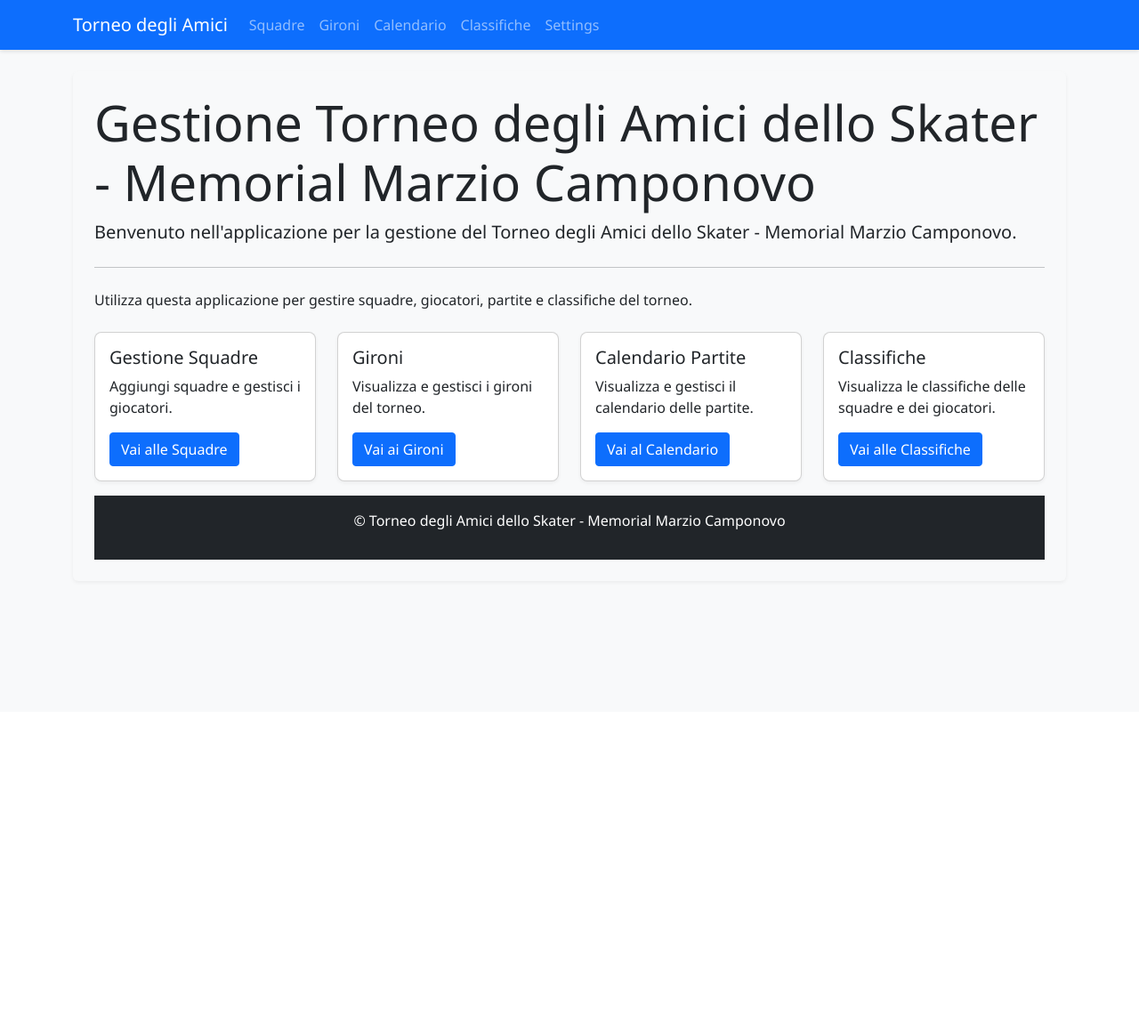
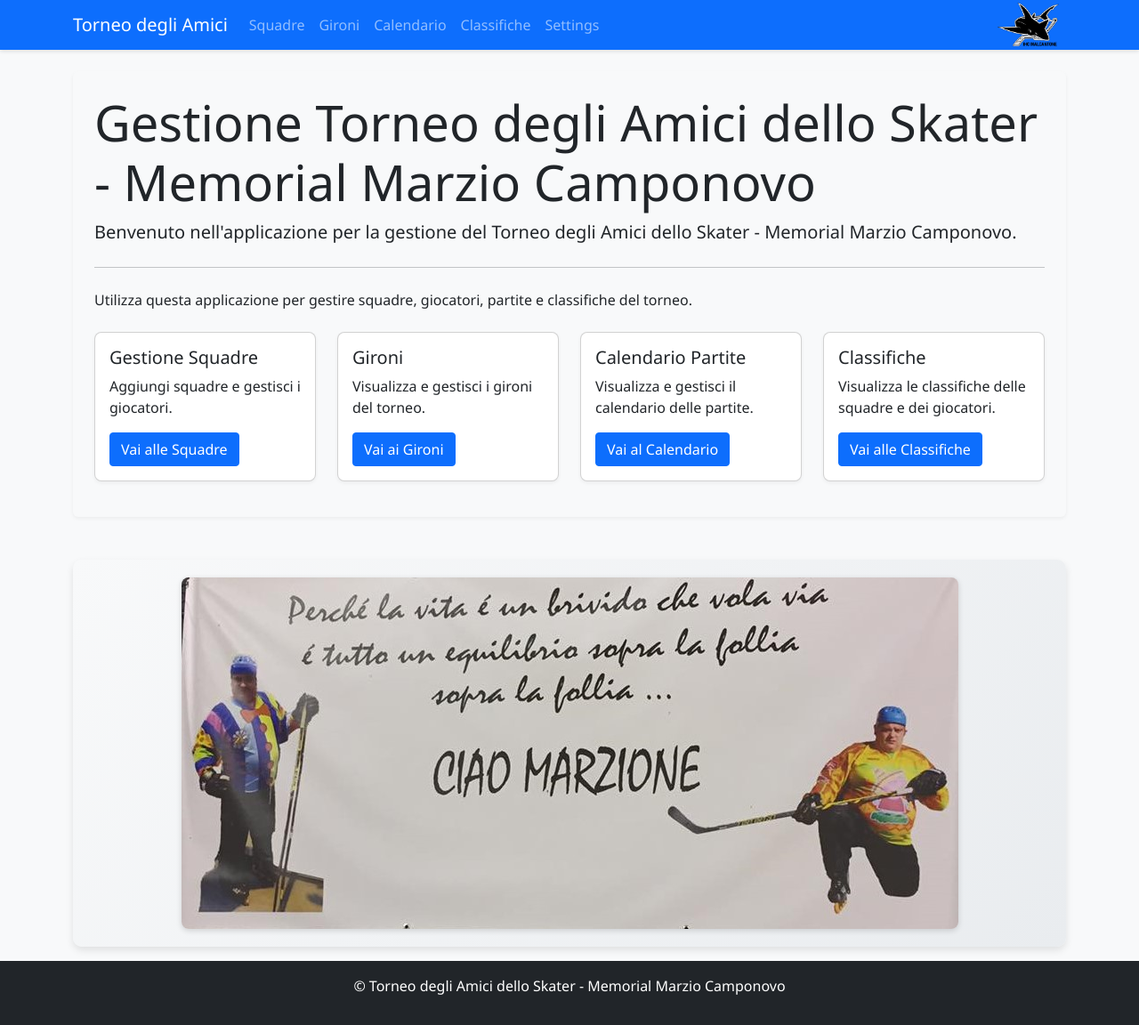
Before and after one commit to aaronachermann/torneoAmici, a Flask app: page / in a window 1280 px wide. Shown: the whole page at 89% size. Before the commit the page ends 800 px from the top, so only its background shows below. Run offline with Flask 3, Linux system fonts and the light colour scheme.

Commit message:
final_version_1.0

```diff
--- a/static/style.css
+++ b/static/style.css
@@ -189,3 +189,50 @@ footer {
     border-radius: 8px;
     background-color: #fafafa;
 }
+
+
+/* Logo IHC Malcantone in alto a destra nella navbar */
+.navbar-logo {
+    position: absolute;
+    right: 20px;
+    top: 50%;
+    transform: translateY(-50%);
+    z-index: 1000;
+}
+
+.navbar-logo img {
+    height: 50px;
+    width: auto;
+
+}
+
+/* Banner/Striscione sopra il footer */
+.memorial-banner {
+    width: 100%;
+    margin-top: 3rem;
+    margin-bottom: 1rem;
+    text-align: center;
+    padding: 20px;
+    background: linear-gradient(135deg, #f8f9fa, #e9ecef);
+    border-radius: 10px;
+    box-shadow: 0 4px 8px rgba(0, 0, 0, 0.1);
+}
+
+.memorial-banner img {
+    max-width: 100%;
+    height: auto;
+    border-radius: 8px;
+    box-shadow: 0 2px 6px rgba(0, 0, 0, 0.15);
+}
+
+/* Responsive */
+@media (max-width: 992px) {
+    .navbar-logo {
+        position: static;
+        transform: none;
+        margin-left: auto;
+    }
+    .navbar-logo img {
+        height: 40px;
+    }
+}
--- a/templates/index.html
+++ b/templates/index.html
@@ -9,7 +9,7 @@
 </head>
 <body class="d-flex flex-column min-vh-100">
     <nav class="navbar navbar-expand-lg navbar-dark bg-primary">
-        <div class="container">
+        <div class="container position-relative">
             <a class="navbar-brand" href="{{ url_for('index') }}">Torneo degli Amici</a>
             <button class="navbar-toggler" type="button" data-bs-toggle="collapse" data-bs-target="#navbarNav">
                 <span class="navbar-toggler-icon"></span>
@@ -31,8 +31,12 @@
                     <li class="nav-item">
                         <a class="nav-link" href="{{ url_for('settings') }}">Settings</a>
                     </li>
+                </ul>
+            </div>
 
-                </ul>
+            <!-- LOGO IHC MALCANTONE AGGIUNTO -->
+            <div class="navbar-logo">
+                <img src="{{ url_for('static', filename='logo.png') }}" alt="IHC Malcantone" />
             </div>
         </div>
     </nav>
@@ -93,6 +97,8 @@
                     </div>
                 </div>
             </div>
+        </div>
+    </div>
 <!--
 <div class="mt-4">
                 <h3>Funzioni Amministrative</h3>
@@ -206,7 +212,11 @@
             </div>
              -->
         <!-- </div> -->
-
+    <div class="container">
+            <div class="memorial-banner">
+                <img src="{{ url_for('static', filename='striscione.jpg') }}" alt="Memorial Marzio Camponovo - Ciao Marzione" />
+            </div>
+    </div>
     <footer class="bg-dark text-white py-3 mt-auto">
         <div class="container text-center">
             <p>© Torneo degli Amici dello Skater - Memorial Marzio Camponovo</p>
```
Also changed, not shown: templates/groups.html (+7 -2 lines), templates/schedule.html (+9 -2 lines), templates/settings.html (+7 -3 lines), templates/standings.html (+7 -2 lines), templates/teams.html (+7 -2 lines), static/logo.png (added), static/striscione.jpg (added).
